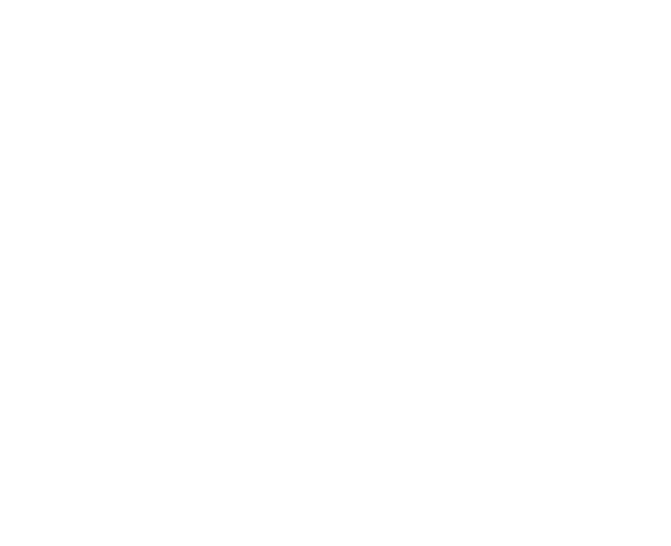
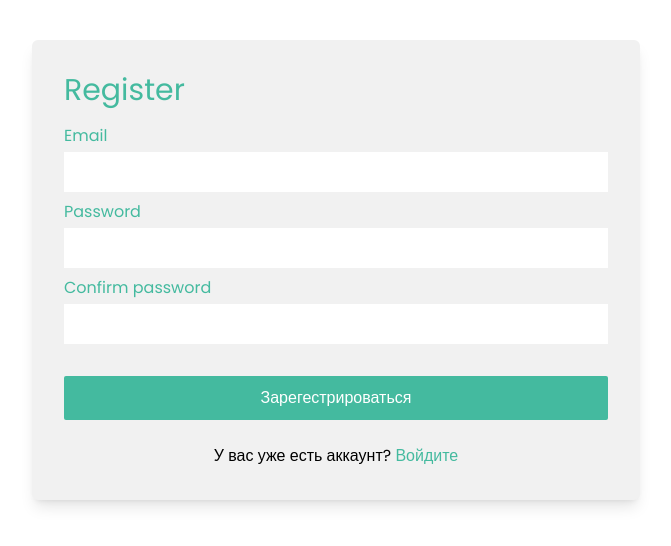
Before and after one commit to SlackerEva/vue_tammy_v2, a Vue app in the folder front/: page /register in a window 1280 px wide. Before the commit this address had no page. Shown: the top 546 px of the page, without its empty margins (304-975 px from the left). Built offline with nearby package versions, Linux system fonts and the light colour scheme.

Commit message:
added sceleton for autorization

```diff
--- a/front/src/router/index.js
+++ b/front/src/router/index.js
@@ -1,5 +1,7 @@
 import { createRouter, createWebHistory } from 'vue-router'
 import CardsList from "@/views/CardsList.vue";
+import Login from "@/views/Login.vue";
+import Register from "@/views/Register.vue";
 
 const router = createRouter({
   history: createWebHistory(import.meta.env.BASE_URL),
@@ -9,6 +11,16 @@ const router = createRouter({
       name: "cards_list",
       component: CardsList
     },
+    {
+      path: "/login",
+      name: "user_login",
+      component: Login,
+    },
+    {
+      path: "/register",
+      name: "user_register",
+      component: Register,
+    },
   ]
 })
 
--- /dev/null
+++ b/front/src/views/Login.vue
@@ -0,0 +1,85 @@
+<template>
+  <div class="max-w-screen-sm mx-auto px-4 py-10">
+    <div
+      v-if="errorMsg"
+      class="mb-10 p-4 rounded-md bg-light-grey shadow-lg"
+    >
+      <p class="text-red-500">
+        {{ errorMsg }}
+      </p>
+    </div>
+    <!--   -->
+    <form
+      @submit.prevent="login"
+      class="p-8 flex flex-col bg-light-grey rounded-md shadow-lg"
+    >
+      <h1 class="text-3xl text-light-green mb-4">
+        Login
+      </h1>
+
+      <div class="flex flex-col mb-2">
+        <label
+          for="email"
+          class="mb-1 text-light-green"
+        >
+          Email
+        </label>
+        <input
+          type="text"
+          required
+          class="p-2 text-gray-500 focus:outline-none"
+          id="email"
+          v-model="email"
+        /><!--  -->
+      </div>
+
+      <div class="flex flex-col mb-2">
+        <label
+          for="password"
+          class="mb-1 text-light-green"
+        >
+          Password
+        </label>
+        <input
+          type="password"
+          required
+          class="p-2 text-gray-500 focus:outline-none"
+          id="password"
+          v-model="password"
+        /><!--  -->
+      </div>
+
+      <button
+        type="submit"
+        class="mt-6 py-2 px-6 rounded-sm
+        text-white bg-light-green duration-500
+        border-solid border-2 border-transparent
+        hover:border-light-green hover:bg-white hover:text-light-green"
+      >
+        Login
+      </button>
+
+      <router-link class="mt-6 text-center" :to="'/'">
+        У вас нет аккаунта?
+        <span class="text-light-green">
+          Зарегестрироваться
+        </span>
+      </router-link>
+    </form>
+  </div>
+</template>
+
+<script>
+  import { ref } from "vue";
+ // import { useRouter } from "vue-router";
+ //:to="{ name: 'user_register' }"
+  export default {
+    name: "user_login",
+    setup() {
+      const email = ref(null);
+      const password = ref(null);
+      const errorMsg = ref(null);
+      return { email, password, errorMsg, };
+    },
+  };
+</script>
--- /dev/null
+++ b/front/src/views/Register.vue
@@ -0,0 +1,103 @@
+<template>
+  <div class="max-w-screen-sm mx-auto px-4 py-10">
+    <div
+      v-if="errorMsg"
+      class="mb-10 p-4 rounded-md bg-light-grey shadow-lg"
+    >
+      <p class="text-red-500">
+        {{ errorMsg }}
+      </p>
+    </div>
+
+    <!-- Register -->
+    <form
+      @submit.prevent="register"
+      class="p-8 flex flex-col bg-light-grey rounded-md shadow-lg"
+    >
+      <h1 class="text-3xl text-light-green mb-4">
+        Register
+      </h1>
+
+      <div class="flex flex-col mb-2">
+        <label
+          for="email"
+          class="mb-1 text-light-green"
+        >
+          Email
+        </label>
+        <input
+          type="text"
+          required
+          class="p-2 text-gray-500 focus:outline-none"
+          id="email"
+          v-model="email"
+        />
+      </div><!--  -->
+
+      <div class="flex flex-col mb-2">
+        <label
+          for="password"
+          class="mb-1 text-light-green"
+        >
+          Password
+        </label>
+        <input
+          type="password"
+          required
+          class="p-2 text-gray-500 focus:outline-none"
+          id="password"
+          v-model="password"
+        />
+      </div><!--  -->
+
+      <div class="flex flex-col mb-2">
+        <label
+          for="confirmPassword"
+          class="mb-1 text-light-green"
+        >
+          Confirm password
+        </label>
+        <input
+          type="password"
+          required
+          class="p-2 text-gray-500 focus:outline-none"
+          id="confirmPassword"
+          v-model="confirmPassword"
+        />
+      </div><!--  -->
+
+      <button
+        type="submit"
+        class="mt-6 py-2 px-6 rounded-sm
+        text-white bg-light-green duration-500
+        border-solid border-2 border-transparent
+        hover:border-light-green hover:bg-white hover:text-light-green"
+      >
+        Зарегестрироваться
+      </button>
+
+      <router-link class="mt-6 text-center" :to="'/'">
+        У вас уже есть аккаунт?
+        <span class="text-light-green">
+          Войдите
+        </span>
+      </router-link>
+    </form>
+  </div>
+</template>
+
+<script>
+import { ref } from "vue";
+export default {
+  name: "user_register",
+  setup() {
+   // Create data / vars
+    const email = ref(null);
+    const password = ref(null);
+    const confirmPassword = ref(null);
+    const errorMsg = ref(null);
+
+    return { email, password, confirmPassword, errorMsg };
+  },
+};
+</script>
```
